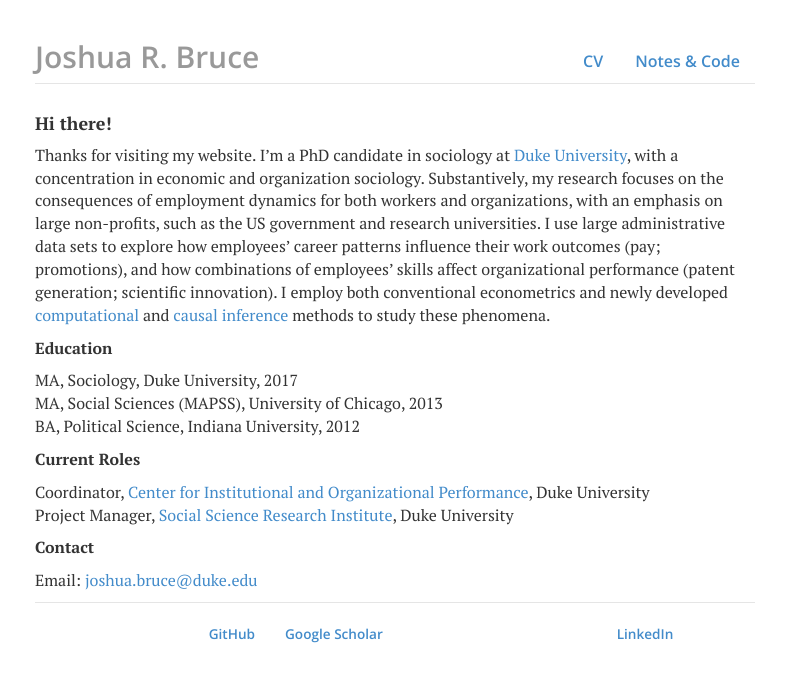
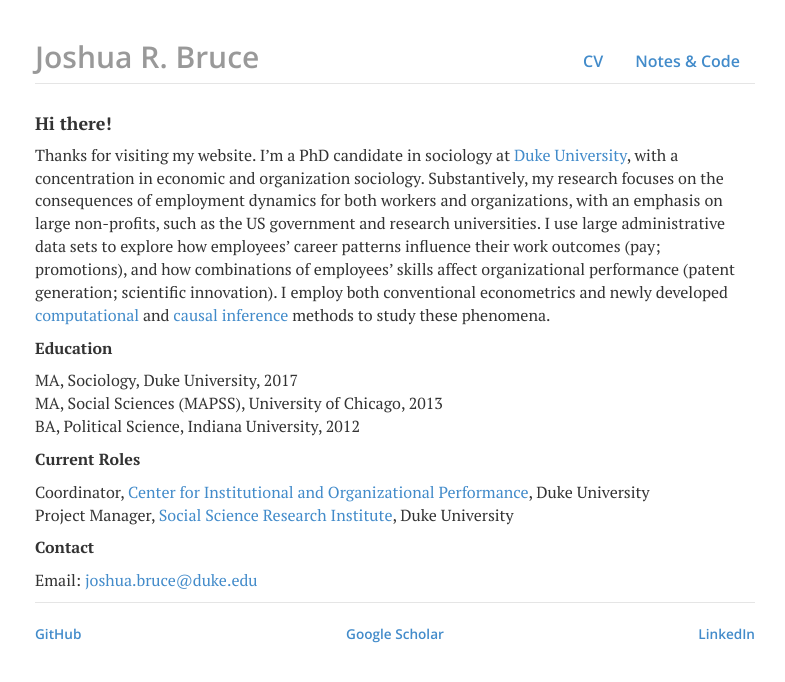
Before and after one commit to joshuarbruce/joshuarbruce.github.io, a Jekyll site: the page built from index.html, in a window 1280 px wide. Shown: the top 682 px of the page, without its empty margins (245-1030 px from the left). Built offline with Jekyll 4.4.1, drawn with Linux system fonts in a browser that asks for light colours; nearby versions of some CDN libraries.

Commit message:
edit footer

```diff
--- a/_includes/footer.html
+++ b/_includes/footer.html
@@ -1,13 +1,13 @@
 <div class="footer">
 	<div class="row">
         <div class="col-sm-4">
-            <p class="pull-right"><small><a href="https://github.com/joshuarbruce/joshuarbruce.github.io" target="_blank">GitHub</a></small></p>
+            <p class="pull-left"><small><a href="https://github.com/joshuarbruce/joshuarbruce.github.io" target="_blank">GitHub</a></small></p>
 		</div>
         <div class="col-sm-4">
-            <p class="pull-left"><small><a href="https://scholar.google.com/citations?user=D3dhW5AAAAAJ&hl=en" target="_blank">Google Scholar</a></small></p>
+            <p class="text-center"><small><a href="https://scholar.google.com/citations?user=D3dhW5AAAAAJ&hl=en" target="_blank">Google Scholar</a></small></p>
 		</div>
         <div class="col-sm-4">
-            <p class="text-center"><small><a href="https://www.linkedin.com/in/joshuarbruce" target="_blank">LinkedIn</a></small></p>
+            <p class="pull-right"><small><a href="https://www.linkedin.com/in/joshuarbruce" target="_blank">LinkedIn</a></small></p>
 		</div>
 	</div>
 </div> <!-- /footer -->
```
